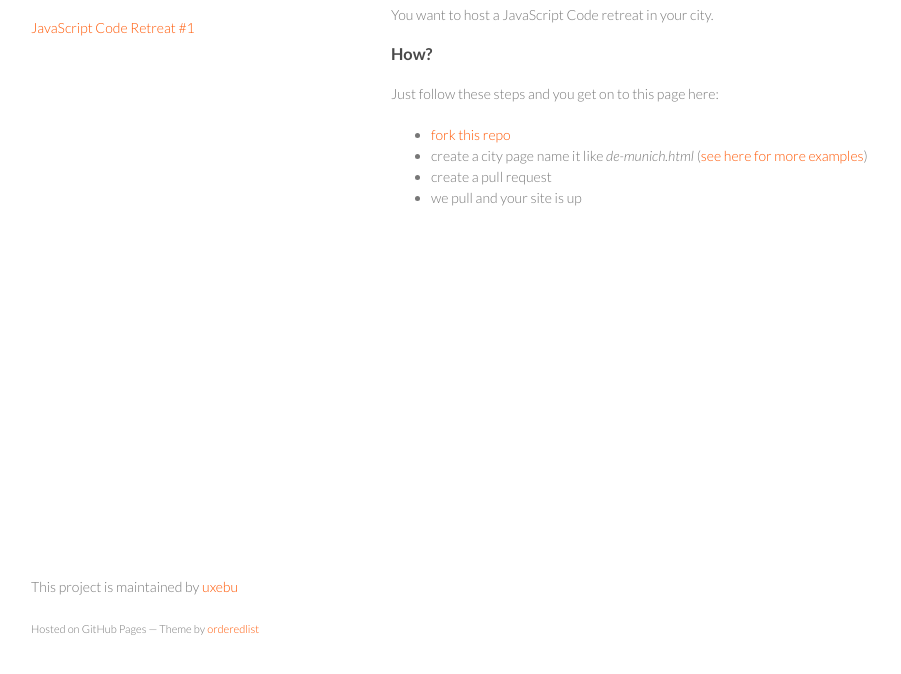
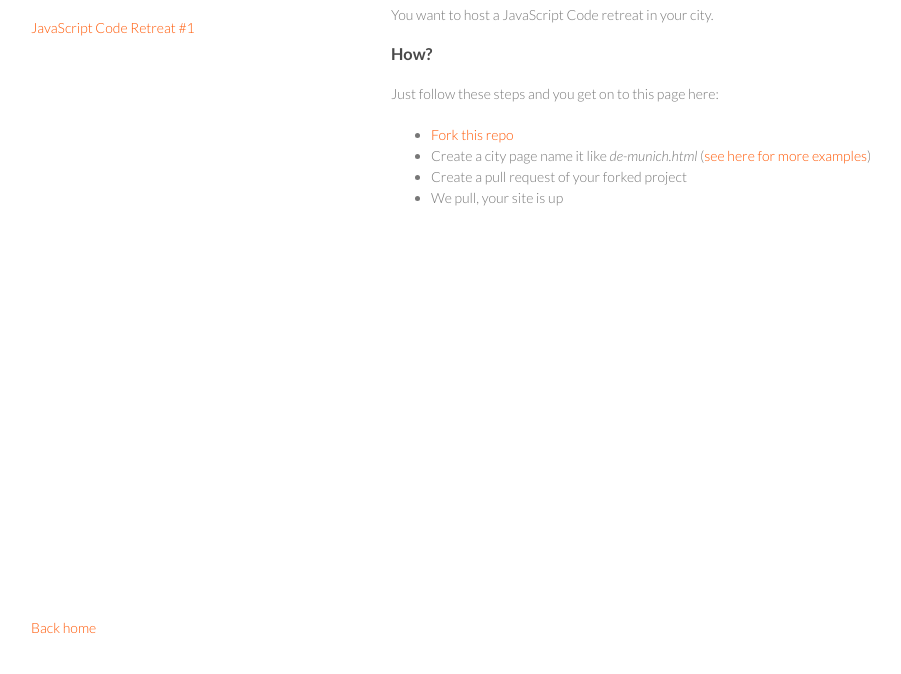
Before and after one commit to uxebu/jsCodeRetreat, a plain HTML site: page city/new.html in a window 1280 px wide. Shown: the part 92-766 px from the top of the page, without its empty margins (179-1080 px from the left). Drawn offline with Linux system fonts and the light colour scheme; files whose address does not match are found by name.

Commit message:
Made the city/new.html page useable, i hope.

```diff
--- a/city/new.html
+++ b/city/new.html
@@ -44,17 +44,16 @@
         <p>
           Just follow these steps and you get on to this page here:
           <ul>
-            <li><a href="https://github.com/uxebu/jsCodeRetreat/fork">fork this repo</a></li>
-            <li>create a city page name it like <i>de-munich.html</i> (<a href="https://github.com/uxebu/jsCodeRetreat/tree/gh-pages/city">see here for more examples</a>)</li>
-            <li>create a pull request</li>
-            <li>we pull and your site is up</li>
+            <li><a href="https://github.com/uxebu/jsCodeRetreat/fork">Fork this repo</a></li>
+            <li>Create a city page name it like <i>de-munich.html</i> (<a href="https://github.com/uxebu/jsCodeRetreat/tree/gh-pages/city">see here for more examples</a>)</li>
+            <li>Create a pull request of your forked project</li>
+            <li>We pull, your site is up</li>
           </ul>
         </p>
 
       </section>
       <footer>
-        <p>This project is maintained by <a href="https://github.com/uxebu">uxebu</a></p>
-        <p><small>Hosted on GitHub Pages &mdash; Theme by <a href="https://github.com/orderedlist">orderedlist</a></small></p>
+        <p><a href="../">Back home</a></p>
       </footer>
     </div>
     <script src="javascripts/scale.fix.js"></script>
```
